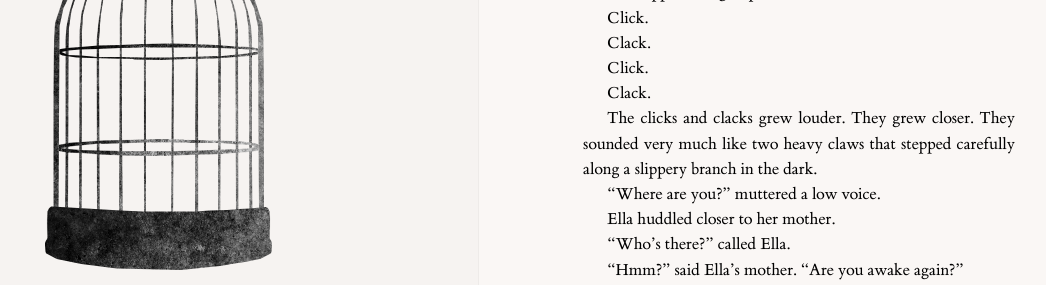
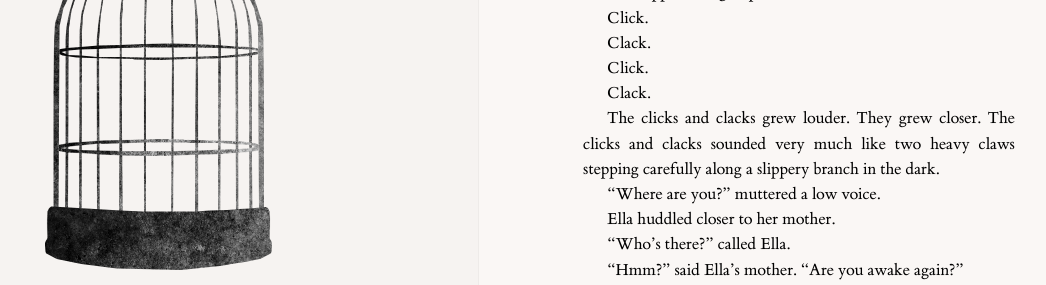
Before and after one commit to studiokicobi/wednesday-the-raven, a Jekyll site: the page built from chapters/chapter-03.md, in a window 1280 px wide. Shown: the part 1749-2034 px from the top of the page, without its empty margins (161-1207 px from the left). Built offline with Jekyll 4.4.1, drawn with Linux system fonts in a browser that asks for light colours.

Commit message:
Clicks and clacks

```diff
--- a/chapters/chapter-03.md
+++ b/chapters/chapter-03.md
@@ -60,7 +60,7 @@ Click.
 
 Clack.
 
-The clicks and clacks grew louder. They grew closer. They sounded very much like two heavy claws that stepped carefully along a slippery branch in the dark.
+The clicks and clacks grew louder. They grew closer. The clicks and clacks sounded very much like two heavy claws stepping carefully along a slippery branch in the dark.
 
 “Where are you?” muttered a low voice.
 
```
